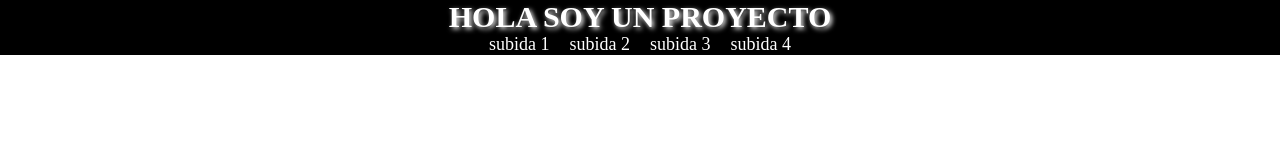
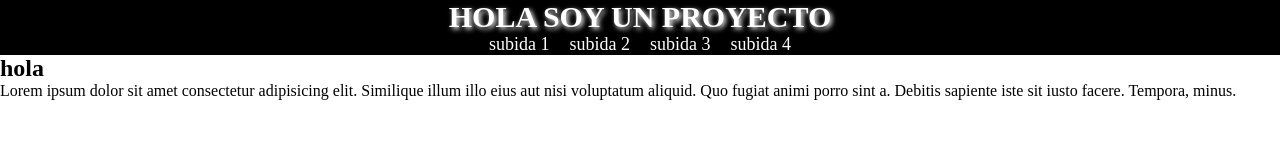
Before and after one commit to Roman-Pabon/PROYECTO-TARDE, a plain HTML site: page index.html in a window 1280 px wide. Drawn offline with Linux system fonts and the light colour scheme.

Commit message:
generamos el main con h2 y un parrafo

```diff
--- a/index.html
+++ b/index.html
@@ -19,5 +19,11 @@
             </ul>
         </nav>
     </header>
+    <main>
+        <section>
+            <h2>hola</h2>
+            <p>Lorem ipsum dolor sit amet consectetur adipisicing elit. Similique illum illo eius aut nisi voluptatum aliquid. Quo fugiat animi porro sint a. Debitis sapiente iste sit iusto facere. Tempora, minus.</p>
+        </section>
+    </main>
 </body>
 </html>
```
